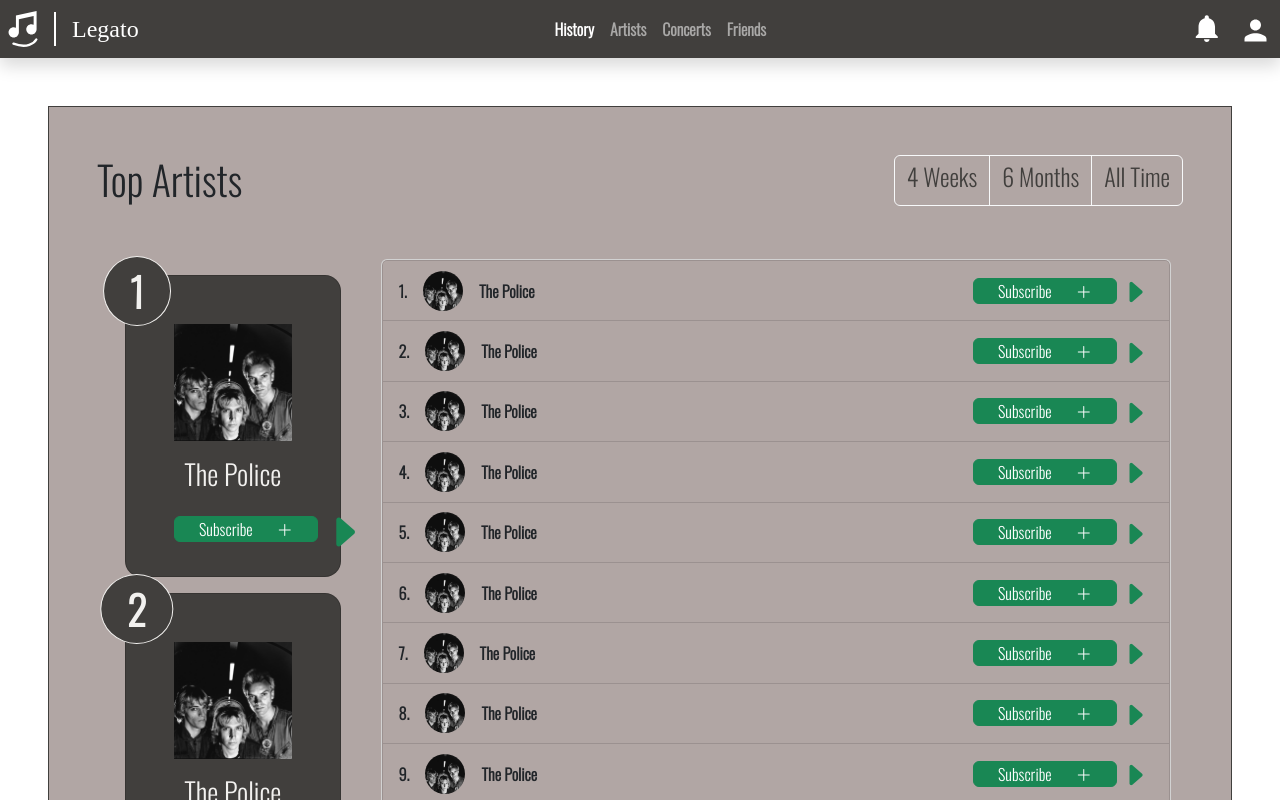
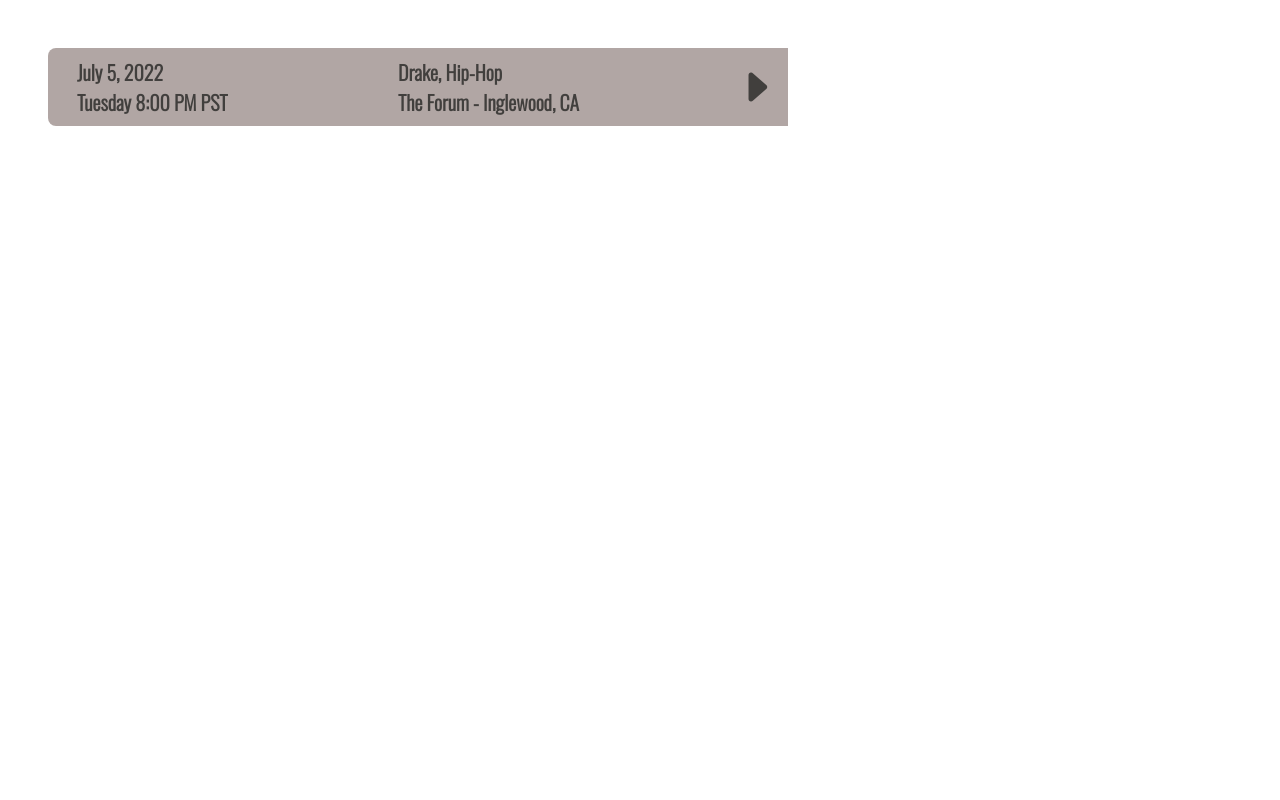
Before and after one commit to SDSC-Cali-Coders/Legato, a React (Create React App) app in the folder frontend/: page / in a window 1280 px wide. Shown: the top 800 px of the page. Built offline with nearby package versions, Linux system fonts and the light colour scheme; a web font is replaced by a local one.

Commit message:
Added another play button to Buttons.jsx and changed naming of a button. Initial commit for concert results card.

```diff
--- a/frontend/package.json
+++ b/frontend/package.json
@@ -10,6 +10,7 @@
     "bootstrap-icons": "^1.9.1",
     "node-sass": "^7.0.1",
     "react": "^18.2.0",
+    "react-bootstrap": "^2.4.0",
     "react-dom": "^18.2.0",
     "react-scripts": "^5.0.1",
     "sass": "^1.53.0",
--- a/frontend/src/App.css
+++ b/frontend/src/App.css
@@ -131,3 +131,24 @@
   color: white;
   transition: 0.9s;
 }
+
+/* Additional styling for ConcertResults */
+.container {
+  text-align: left;
+  padding: none;
+  margin: none;
+  background-color: #B1A6A4;
+}
+
+.concertResultsBtn:hover, .concertResultsBtn:active, .concertResultsBtn:focus {
+  background-color: #B1A6A4 !important;
+  transition: 0.2s;
+  border: #B1A6A4;
+}
+
+.triangleBtnSection{
+  background-color: #B1A6A4 !important;
+  transition: 0.2s;
+  border: none;
+
+}
--- a/frontend/src/App.jsx
+++ b/frontend/src/App.jsx
@@ -1,12 +1,12 @@
-import './App.css';
-import Navbar from './components/Navbar';
-import ListeningHistory from './pages/ListeningHistory';
+import "./App.css";
+import ConcertResults from "./components/ConcertResults";
 
 function App(props) {
   return (
     <>
-      {props.isLoggedIn && <Navbar/>}
-      <ListeningHistory/>
+      <div className="d-flex m-5 justify-content-between align-items-center">
+        <ConcertResults.ConcertResultsCard />{" "}
+      </div>
     </>
   );
 }
--- a/frontend/src/components/Buttons.jsx
+++ b/frontend/src/components/Buttons.jsx
@@ -16,13 +16,22 @@
         </button>
         );
     },
-    Play: () => {
+    GreenPlay: () => {
         return (
         <button className='btn-play border-0 bg-transparent text-success fs-1' type='button' >
             <i className="bi bi-caret-right-fill"></i>
         </button>
         );
     },
+
+    DarkPlay: () => {
+        return (
+        <button className='btn-play border-0 bg-transparent text-dark fs-1' type='button' >
+            <i className="bi bi-caret-right-fill"></i>
+        </button>
+        );
+    },
+
     SeeMore: () => {
         return (
         <button className="btn btn-align btn-secondary btn-sm px-3 py-0 border-dark rounded-pill" type='button'>
--- /dev/null
+++ b/frontend/src/components/ConcertResults.jsx
@@ -0,0 +1,37 @@
+import React from "react";
+import Buttons from "./Buttons";
+
+const ConcertResults = {
+  ConcertResultsCard: () => {
+    return (
+      <>
+        <div className="d-flex">
+          <div className="dropdown"></div>
+          <div className="btn-group">
+            <button
+              type="button"
+              className="concertResultsBtn btn btn-lg btn-block w-100 bg-neutral-primary Oswald_regular"
+            >
+              <div className="container">
+                <div className="row">
+                  <div className="col text-dark">July 5, 2022</div>
+                  <div className="col text-dark">Drake, Hip-Hop</div>
+                  <div className="w-100"></div>
+                  <div className="col text-dark">Tuesday 8:00 PM PST</div>
+                  <div className="col text-dark">The Forum - Inglewood, CA</div>
+                </div>
+              </div>
+            </button>
+            <button className="triangleBtnSection bg-neutral-primary">
+              <div className="triangleBtn">
+                <Buttons.DarkPlay />
+              </div>
+            </button>
+          </div>
+        </div>
+      </>
+    );
+  },
+};
+
+export default ConcertResults;
```
Also changed, not shown: 1 other file (tests, documents, lock files or other folders).
